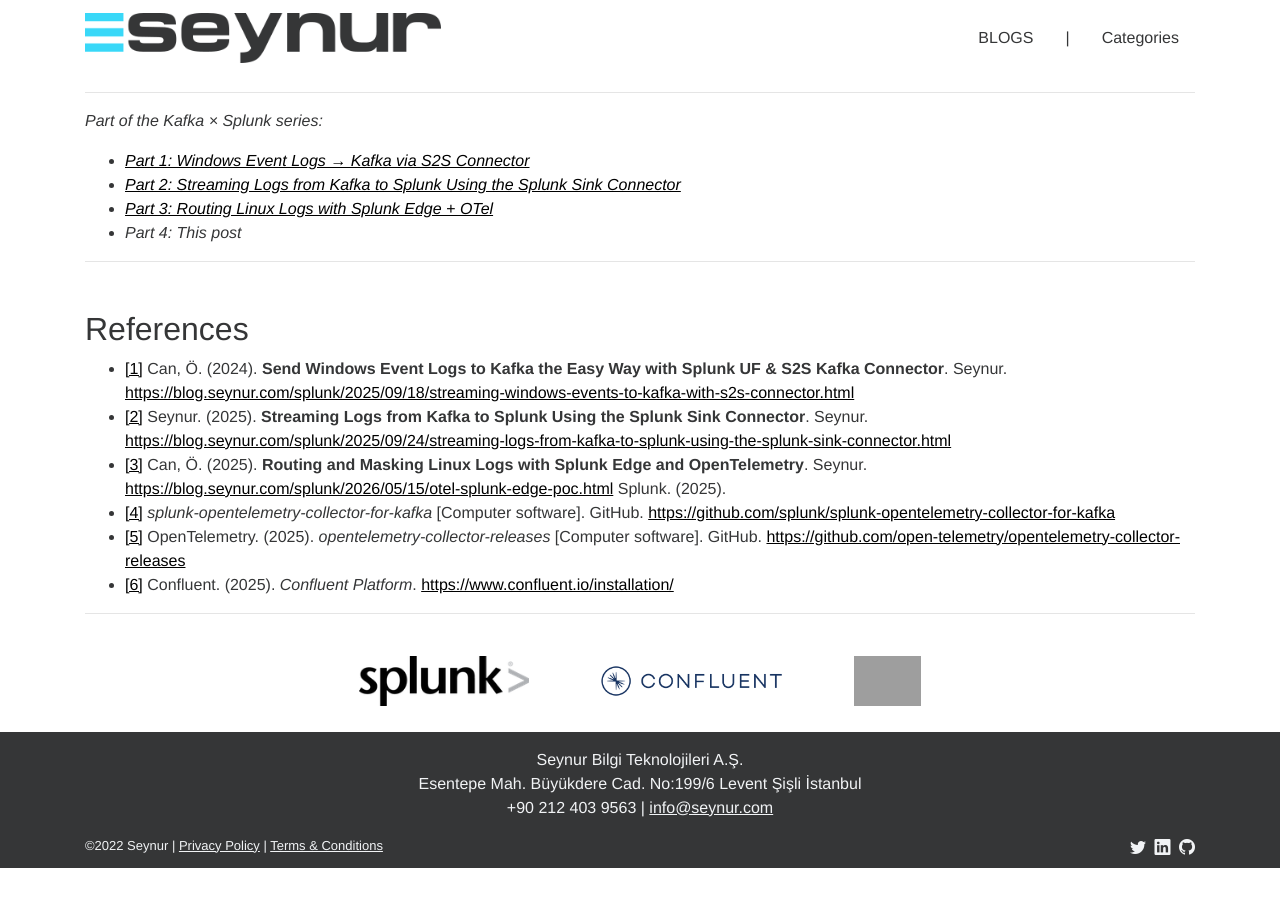
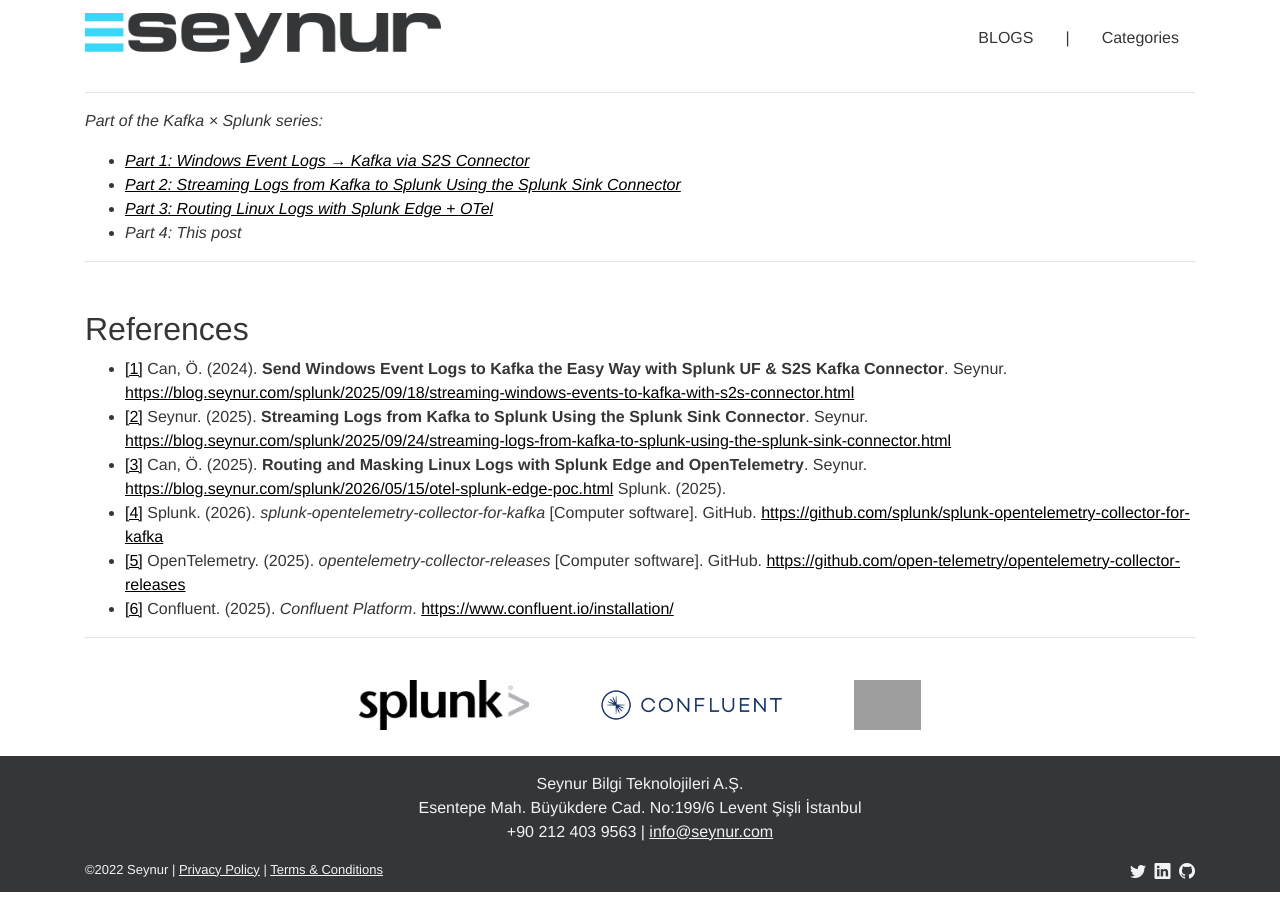
Before and after one commit to seynur/blog, a Jekyll site: the page built from _posts/2026-06-19-kafka-otel-splunk.md, in a window 1280 px wide and 900 px high, scrolled down 6851 px. Built offline with Jekyll 4.4.1, drawn with Linux system fonts in a browser that asks for light colours; nearby versions of some CDN libraries; before the commit the page ends 7727 px from its top, so only the background shows below that; grey boxes are pictures that could not be loaded.

```diff
--- a/_posts/2026-06-19-kafka-otel-splunk.md
+++ b/_posts/2026-06-19-kafka-otel-splunk.md
@@ -289,7 +289,7 @@
 - [[1]](https://blog.seynur.com/splunk/2025/09/18/streaming-windows-events-to-kafka-with-s2s-connector.html) Can, Ö. (2024). **Send Windows Event Logs to Kafka the Easy Way with Splunk UF & S2S Kafka Connector**. Seynur. [https://blog.seynur.com/splunk/2025/09/18/streaming-windows-events-to-kafka-with-s2s-connector.html](https://blog.seynur.com/splunk/2025/09/18/streaming-windows-events-to-kafka-with-s2s-connector.html)
 - [[2]](https://blog.seynur.com/splunk/2025/09/24/streaming-logs-from-kafka-to-splunk-using-the-splunk-sink-connector.html) Seynur. (2025). **Streaming Logs from Kafka to Splunk Using the Splunk Sink Connector**. Seynur. [https://blog.seynur.com/splunk/2025/09/24/streaming-logs-from-kafka-to-splunk-using-the-splunk-sink-connector.html](https://blog.seynur.com/splunk/2025/09/24/streaming-logs-from-kafka-to-splunk-using-the-splunk-sink-connector.html)
 - [[3]](https://blog.seynur.com/splunk/2026/05/15/otel-splunk-edge-poc.html) Can, Ö. (2025). **Routing and Masking Linux Logs with Splunk Edge and OpenTelemetry**. Seynur. [https://blog.seynur.com/splunk/2026/05/15/otel-splunk-edge-poc.html](https://blog.seynur.com/splunk/2026/05/15/otel-splunk-edge-poc.html) Splunk. (2025).
-- [[4]](https://github.com/splunk/splunk-opentelemetry-collector-for-kafka) *splunk-opentelemetry-collector-for-kafka* [Computer software]. GitHub. [https://github.com/splunk/splunk-opentelemetry-collector-for-kafka](https://github.com/splunk/splunk-opentelemetry-collector-for-kafka)
+- [[4]](https://github.com/splunk/splunk-opentelemetry-collector-for-kafka) Splunk. (2026). *splunk-opentelemetry-collector-for-kafka* [Computer software]. GitHub. [https://github.com/splunk/splunk-opentelemetry-collector-for-kafka](https://github.com/splunk/splunk-opentelemetry-collector-for-kafka)
 - [[5]](https://github.com/open-telemetry/opentelemetry-collector-releases) OpenTelemetry. (2025). *opentelemetry-collector-releases* [Computer software]. GitHub. [https://github.com/open-telemetry/opentelemetry-collector-releases](https://github.com/open-telemetry/opentelemetry-collector-releases)
 - [[6]](https://www.confluent.io/installation/) Confluent. (2025). *Confluent Platform*. [https://www.confluent.io/installation/](https://www.confluent.io/installation/)
 
```
